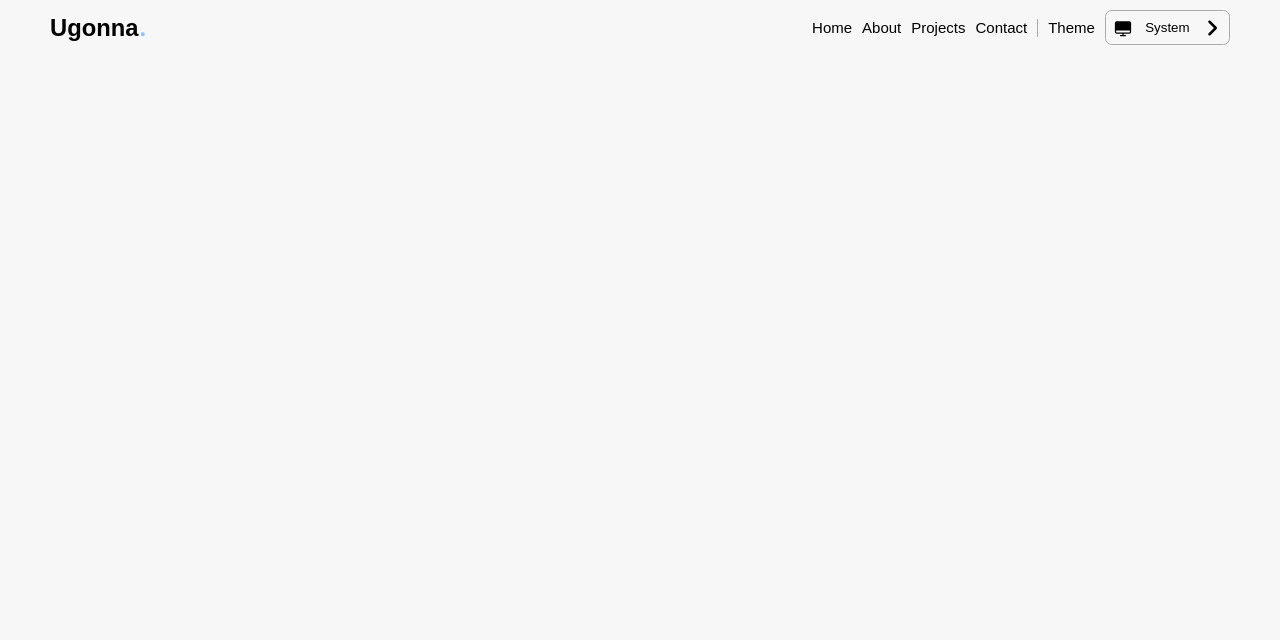
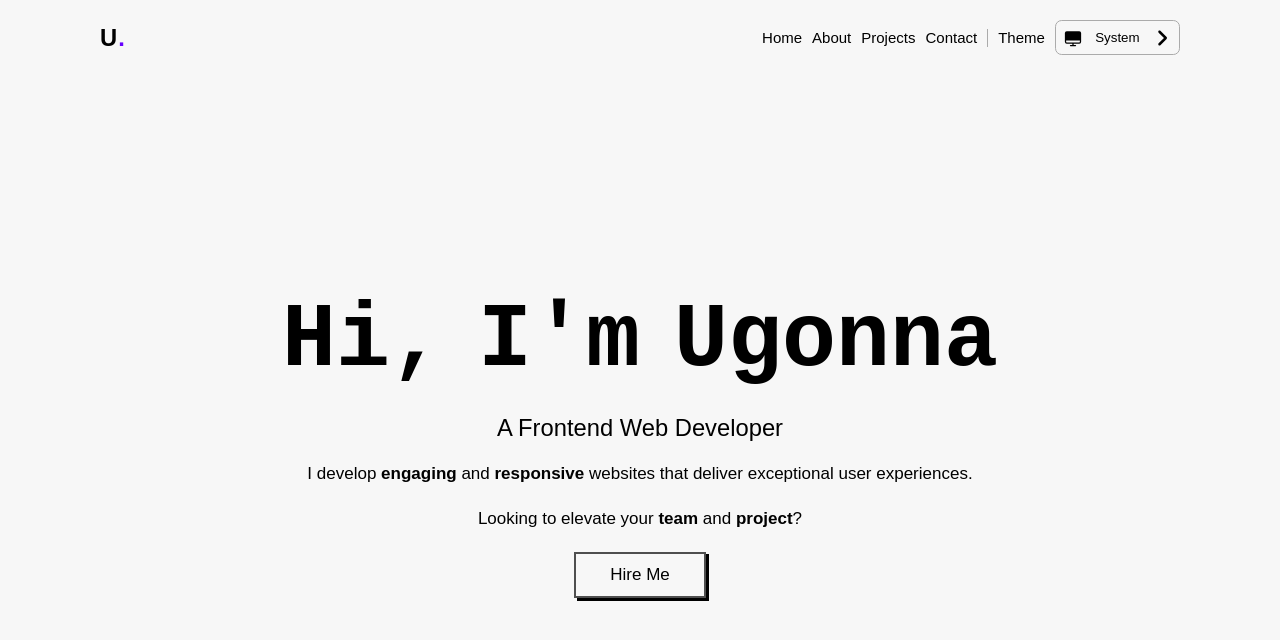
Before and after one commit to Ugonna10/porfolio, a website with bundled scripts: page index.html in a window 1280 px wide. Built offline with nearby package versions, Linux system fonts and the light colour scheme; a web font is replaced by a local one.

Commit message:
add hero section

```diff
--- a/SCSS/_custom-properties.scss
+++ b/SCSS/_custom-properties.scss
@@ -2,6 +2,6 @@
     --color-primary: hsl(0, 0%, 97%);
     --color-primary-dark: hsl(0, 0%, 67%);
     --color-secondary: hsl(0, 0%, 0%);
-    --color-tertiary: hsl(209, 100%, 76%);
+    --color-tertiary: hsl(264, 99%, 50%);
     --color-dropdown: hsl(0, 0%, 92%);
 }
--- a/SCSS/_resets.scss
+++ b/SCSS/_resets.scss
@@ -16,16 +16,6 @@ body {
     font-size: $font-size-400;
     background-color: $color-primary;
     color: $color-secondary;
-}
-
-h1,
-h2,
-h3 {
-    font-family: $accent-font;
-    font-weight: $font-weight-black;
-    color: $color-secondary;
-    -webkit-text-stroke-width: 1px;
-    -webkit-text-fill-color: transparent;
 }
 
 li {
@@ -58,3 +48,12 @@ button {
 svg {
     display: block;
 }
+
+strong {
+    font-weight: $font-weight-semi-bold;
+}
+
+h1 {
+    font-family: $accent-font;
+    font-weight: $font-weight-semi-bold;
+}
--- a/SCSS/_variables.scss
+++ b/SCSS/_variables.scss
@@ -1,5 +1,5 @@
 // Font families
-$accent-font: "SF UI Display", Serif; // Available weights: 700, 800, 900
+$accent-font: "Source code pro", monospace; // Available weights: 600, 700, 900
 $main-font: "Poppins", Arial, sans-serif; // Available weights: 300 - 900
 
 // Font sizes
@@ -27,4 +27,4 @@ $color-dropdown: var(--color-dropdown, hsl(0, 0%, 92%));
 
 
 // base padding for container
-$container-padding: 1rem;
+$container-padding: 2rem;
--- a/SCSS/components/_components.scss
+++ b/SCSS/components/_components.scss
@@ -0,0 +1,6 @@
+.cta {
+    display: inline-block;
+    padding: 0.5em 2em;
+    border: 2px solid lighten(rgb(76, 76, 76), 1);
+    box-shadow: 3px 3px, 3px 2px 0 black;
+}
--- a/SCSS/layout/_header.scss
+++ b/SCSS/layout/_header.scss
@@ -1,6 +1,6 @@
 .header {
     background-color: $color-primary;
-    padding-block: 1rem;
+    padding-block: 2rem;
     position: sticky;
     top: 0;
 
--- /dev/null
+++ b/SCSS/layout/_hero.scss
@@ -0,0 +1,44 @@
+.hero {
+    flex-direction: column;
+    @include flexLayout(center);
+    min-height: calc(80vh - 8rem);
+
+    @include breakpoint ('medium'){
+        min-height: calc(80vh - 6.6rem);
+    }
+
+    @include breakpoint ('large'){
+        min-height: calc(100vh - 6.6rem);
+    }
+
+    &__texts {
+        text-align: center;
+    }
+
+    &__title {
+        font-size: $font-size-700;
+        font-weight: $font-weight-bold;
+        line-height: 1.2;
+        margin-bottom: 1.5rem;
+        font-family: $accent-font;
+        word-spacing: -2rem;
+    }
+
+    &__role {
+        font-size: $font-size-500;
+        font-weight: $font-weight-medium;
+    }
+
+    &__description {
+        margin-block: 1.5rem;
+
+        @include breakpoint('medium'){
+            margin-bottom: 2rem;
+        }
+    }
+
+    &__description > :first-child {
+        margin-bottom: 2rem;
+    }
+
+}
--- a/SCSS/main.scss
+++ b/SCSS/main.scss
@@ -3,7 +3,9 @@
 @import "mixins";
 @import "resets";
 //components
+@import "components/components";
 //layouts
 @import "layout/container";
 @import "layout/header";
+@import "layout/hero";
 //themes
--- a/index.html
+++ b/index.html
@@ -3,12 +3,13 @@
 <head>
     <meta charset="UTF-8">
     <meta name="viewport" content="width=device-width, initial-scale=1.0">
-    <!-- Preload SF UI Display font weights with display swap -->
-    <link rel="preload" href="https://fonts.cdnfonts.com/css/sf-ui-display?styles=16097,16098,16096&display=swap"
+    <!-- Preload Source Code Pro font weights with display swap -->
+    <link rel="preload" href="https://fonts.cdnfonts.com/css/source-code-pro?styles=14697,14692,14691&display-swap"
         as="style" onload="this.onload=null;this.rel='stylesheet'">
+
     <!-- Fallback for users who have JavaScript disabled -->
     <noscript>
-        <link href="https://fonts.cdnfonts.com/css/sf-ui-display?styles=16097,16098,16096&display=swap"
+        <link href="https://fonts.cdnfonts.com/css/source-code-pro?styles=14697,14692,14691&display-swap"
             rel="stylesheet">
     </noscript>
 
@@ -40,11 +41,12 @@
         <nav class="header__nav container">
             <!-- Logo -->
             <a href="#" class="header__logo">
-                Ugonna<span class="header__logo-dot" aria-hidden="true">.</span>
+                U<span class="header__logo-dot" aria-hidden="true">.</span>
             </a>
 
             <!-- Hamburger Button -->
-            <button type="button" class="hamburger" aria-label="Toggle menu" aria-controls="headerMenu" aria-expanded="false">
+            <button type="button" class="hamburger" aria-label="Toggle menu" aria-controls="headerMenu"
+                aria-expanded="false">
                 <span class="hamburger__line"></span>
                 <span class="hamburger__line"></span>
                 <span class="hamburger__line"></span>
@@ -136,5 +138,25 @@
             </div>
         </nav>
     </header>
+
+    <main>
+        <div class="container">
+            <!-- Hero -->
+            <section class="hero" id="#home">
+                <div class="hero__texts">
+                    <h1 class="hero__title">Hi, I'm Ugonna</h1>
+                    <h2 class="hero__role">A Frontend Web Developer</h2>
+                    <div class="hero__description">
+                        <p>I develop <strong>engaging</strong> and <strong>responsive</strong> websites that deliver
+                            exceptional user experiences.</p>
+                        <p>Looking to elevate your <strong>team</strong> and <strong>project</strong>?</p>
+                    </div>
+                    <!-- Hero cta -->
+                    <a href="#contact" class="cta hero__cta" aria-label="Hire me">Hire
+                        Me</a>
+                </div>
+            </section>
+        </div>
+    </main>
 </body>
 </html>
```
Also changed, not shown: CSS/main.css, img/profile.png (deleted).
